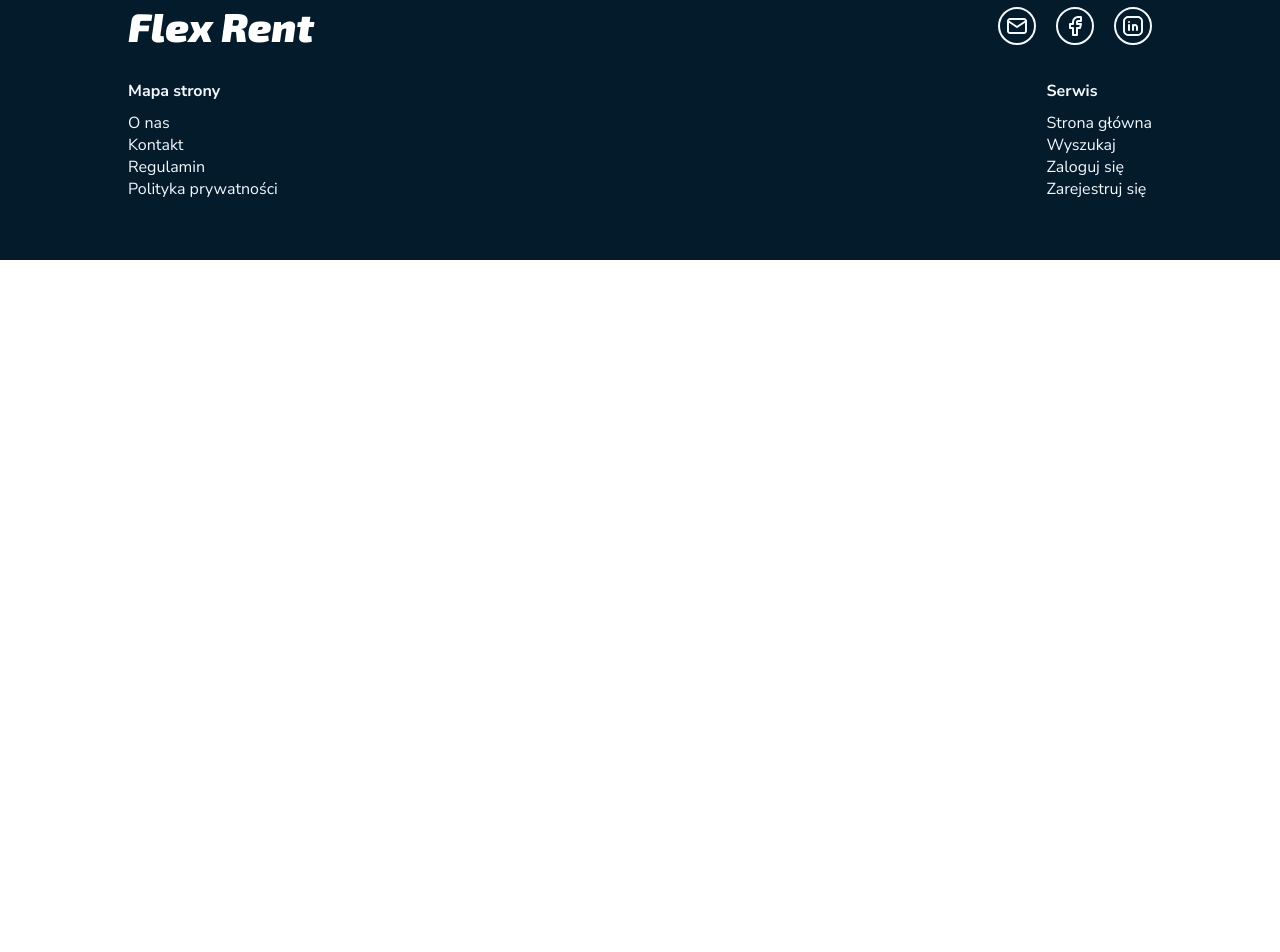
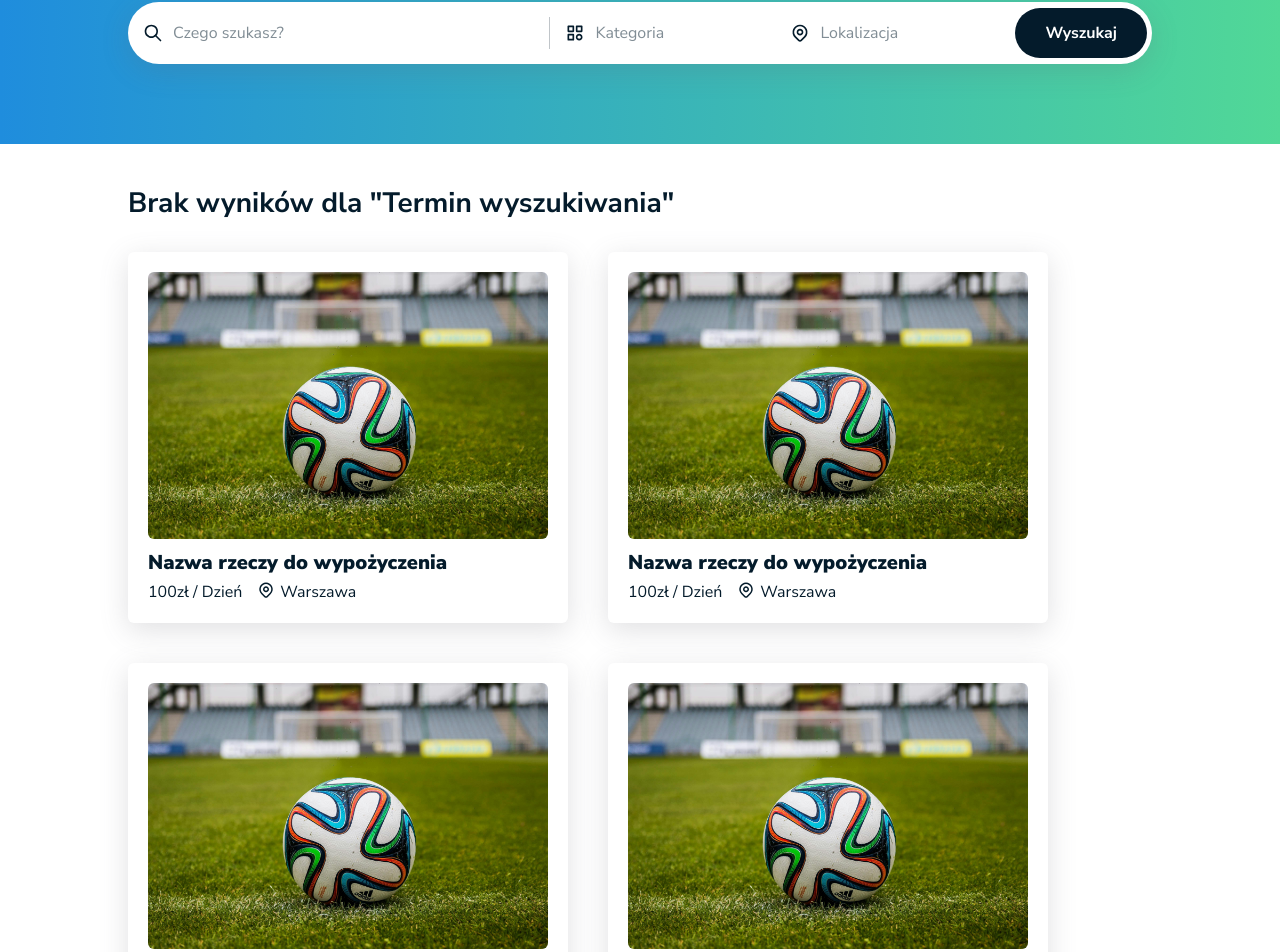
Before and after one commit to MatMarrrrr/Flex-Rent-Frontend, a React (Vite) app: page /search in a window 1280 px wide. Shown: the part 126-1078 px from the top of the page. Before the commit the page ends 800 px from the top, so only its background shows below. Built offline with nearby package versions, Linux system fonts and the light colour scheme.

Commit message:
Added search page

```diff
--- a/src/App.tsx
+++ b/src/App.tsx
@@ -11,6 +11,7 @@ import MainPage from "./pages/MainPage";
 import Footer from "./components/ui/Footer";
 import LoginPage from "./pages/LoginPage";
 import RegisterPage from "./pages/RegisterPage";
+import SearchPage from "./pages/SearchPage";
 
 function App() {
   useEffect(() => {
@@ -29,6 +30,7 @@ function App() {
           <Route path="/" element={<MainPage />} />
           <Route path="/login" element={<LoginPage />} />
           <Route path="/register" element={<RegisterPage />} />
+          <Route path="/search" element={<SearchPage />} />
         </Routes>
         <Footer />
       </Router>
--- /dev/null
+++ b/src/components/elements/ResultCard.tsx
@@ -0,0 +1,100 @@
+import styled from "styled-components";
+import localizationIcon from "../../assets/icons/localization.svg";
+
+interface ResultCardProps {
+  id: number;
+  image: string;
+  name: string;
+  price: string;
+  localization: string;
+  onClick: (id: number) => void;
+}
+
+const ResultCard: React.FC<ResultCardProps> = ({
+  id,
+  image,
+  name,
+  price,
+  localization,
+  onClick,
+}) => {
+  return (
+    <ResultCardContainer onClick={() => onClick(id)}>
+      <Image src={image} />
+      <ItemName>{name}</ItemName>
+      <ItemDetailsContainer>
+        <ItemDetailText>{price}zł / Dzień</ItemDetailText>
+        <ItemLocalizationContainer>
+          <ItemLocalizationIcon src={localizationIcon} />
+          <ItemDetailText>{localization}</ItemDetailText>
+        </ItemLocalizationContainer>
+      </ItemDetailsContainer>
+    </ResultCardContainer>
+  );
+};
+
+export default ResultCard;
+
+const ResultCardContainer = styled.div`
+  padding: 20px;
+  border-radius: 6px;
+  box-shadow: var(--shadow);
+  min-width: 240px;
+  display: flex;
+  flex-direction: column;
+  cursor: pointer;
+  transition: transform 0.3s ease;
+
+  &:hover {
+    transform: scale(1.03);
+  }
+`;
+
+const Image = styled.img`
+  max-height: 400px;
+  max-width: 400px;
+  height: 100%;
+  width: 100%;
+  border-radius: 6px;
+  margin-bottom: 10px;
+`;
+
+const ItemName = styled.p`
+  font-size: 20px;
+  font-weight: 900;
+  color: var(--dark);
+  margin-bottom: 5px;
+
+  @media (max-width: 430px) {
+    font-size: 16px;
+  }
+`;
+
+const ItemDetailsContainer = styled.div`
+  display: flex;
+  gap: 15px;
+
+  @media (max-width: 430px) {
+    flex-direction: column;
+    gap: 5px;
+  }
+`;
+
+const ItemDetailText = styled.p`
+  font-size: 16px;
+  color: var(--dark);
+
+  @media (max-width: 430px) {
+    font-size: 14px;
+  }
+`;
+
+const ItemLocalizationContainer = styled.div`
+  display: flex;
+  gap: 5px;
+`;
+
+const ItemLocalizationIcon = styled.img`
+  height: 18px;
+  width: 18px;
+`;
--- /dev/null
+++ b/src/components/ui/Loader.tsx
@@ -0,0 +1,54 @@
+import React from "react";
+import styled, { keyframes } from "styled-components";
+
+interface LoaderProps {
+  size?: number;
+  color?: string;
+  isCenter?: boolean;
+}
+
+const Loader: React.FC<LoaderProps> = ({ size, color, isCenter }) => {
+  return isCenter ? (
+    <StyledLoaderContainer>
+      <StyledLoader size={size} color={color} />
+    </StyledLoaderContainer>
+  ) : (
+    <StyledLoader size={size} color={color} />
+  );
+};
+
+export default Loader;
+
+const rotate = keyframes`
+  0% {
+    transform: rotate(0deg);
+  }
+  100% {
+    transform: rotate(360deg);
+  }
+`;
+
+const StyledLoaderContainer = styled.div`
+  display: flex;
+  width: 100%;
+  justify-content: center;
+`;
+
+const StyledLoader = styled.div<LoaderProps>`
+  display: inline-block;
+  width: ${({ size }) => size || 40}px;
+  height: ${({ size }) => size || 40}px;
+  color: ${({ color }) => color || "var(--dark)"};
+
+  &:after {
+    content: " ";
+    display: block;
+    width: ${({ size }) => (size ? size * 0.8 : 32)}px;
+    height: ${({ size }) => (size ? size * 0.8 : 32)}px;
+    margin: auto;
+    border-radius: 50%;
+    border: ${({ size }) => (size ? size * 0.1 : 4)}px solid currentColor;
+    border-color: currentColor transparent currentColor transparent;
+    animation: ${rotate} 1.2s linear infinite;
+  }
+`;
--- a/src/pages/MainPage.tsx
+++ b/src/pages/MainPage.tsx
@@ -1,10 +1,15 @@
 import { categories } from "../consts/categories";
+import { useNavigate } from "react-router-dom";
 import styled from "styled-components";
 import SearchBar from "../components/elements/SearchBar";
 import CategoryCard from "../components/elements/CategoryCard";
 
 export default function MainPage() {
-  const handleSearch = () => {};
+  const navigate = useNavigate();
+
+  const handleSearch = () => {
+    navigate("/search");
+  };
 
   const handleCategoryClick = (id: number) => {
     console.log(id);
--- /dev/null
+++ b/src/pages/SearchPage.tsx
@@ -0,0 +1,115 @@
+import { useSearchParams } from "react-router-dom";
+import { useState } from "react";
+import styled from "styled-components";
+import SearchBar from "../components/elements/SearchBar";
+import ResultCard from "../components/elements/ResultCard";
+import test_item from "../assets/test_item.jpg";
+import Loader from "../components/ui/Loader";
+
+export default function SearchPage() {
+  const [searchParams] = useSearchParams();
+  const [result, setResult] = useState<Array<any>>([]);
+  const [isLoading, setIsLoading] = useState<boolean>(false);
+  const query = searchParams.get("query");
+  const category = searchParams.get("category");
+  const location = searchParams.get("location");
+
+  const handleSearch = () => {};
+  const handleItemClick = (id: number) => {
+    console.log(id);
+  };
+
+  return (
+    <>
+      <SearchContainer>
+        <SearchBar onSearch={handleSearch} />
+      </SearchContainer>
+      <ResultsMainContainer>
+        {isLoading ? (
+          <Loader size={50} color="var(--dark)" isCenter={true} />
+        ) : (
+          <>
+            <ResultsText>
+              {result.length > 0
+                ? 'Wyniki dla "Termin wyszukiwania"'
+                : 'Brak wyników dla "Termin wyszukiwania"'}
+            </ResultsText>
+            <ResultsContainer>
+              <ResultCard
+                id={0}
+                image={test_item}
+                name="Nazwa rzeczy do wypożyczenia"
+                price="100"
+                localization="Warszawa"
+                onClick={handleItemClick}
+              />
+              <ResultCard
+                id={0}
+                image={test_item}
+                name="Nazwa rzeczy do wypożyczenia"
+                price="100"
+                localization="Warszawa"
+                onClick={handleItemClick}
+              />
+              <ResultCard
+                id={0}
+                image={test_item}
+                name="Nazwa rzeczy do wypożyczenia"
+                price="100"
+                localization="Warszawa"
+                onClick={handleItemClick}
+              />
+              <ResultCard
+                id={0}
+                image={test_item}
+                name="Nazwa rzeczy do wypożyczenia"
+                price="100"
+                localization="Warszawa"
+                onClick={handleItemClick}
+              />
+              <ResultCard
+                id={0}
+                image={test_item}
+                name="Nazwa rzeczy do wypożyczenia"
+                price="100"
+                localization="Warszawa"
+                onClick={handleItemClick}
+              />
+              <ResultCard
+                id={0}
+                image={test_item}
+                name="Nazwa rzeczy do wypożyczenia"
+                price="100"
+                localization="Warszawa"
+                onClick={handleItemClick}
+              />
+            </ResultsContainer>
+          </>
+        )}
+      </ResultsMainContainer>
+    </>
+  );
+}
+
+const SearchContainer = styled.div`
+  padding: 40px 10% 80px 10%;
+  background: var(--gradient);
+`;
+
+const ResultsMainContainer = styled.div`
+  min-height: calc(100vh - 490px);
+  padding: 40px 10%;
+`;
+
+const ResultsText = styled.p`
+  font-size: 28px;
+  font-weight: bold;
+  color: var(--dark);
+  margin-bottom: 30px;
+`;
+
+const ResultsContainer = styled.div`
+  display: flex;
+  flex-wrap: wrap;
+  gap: 40px;
+`;
```
Also changed, not shown: src/assets/test_item.jpg (added).
